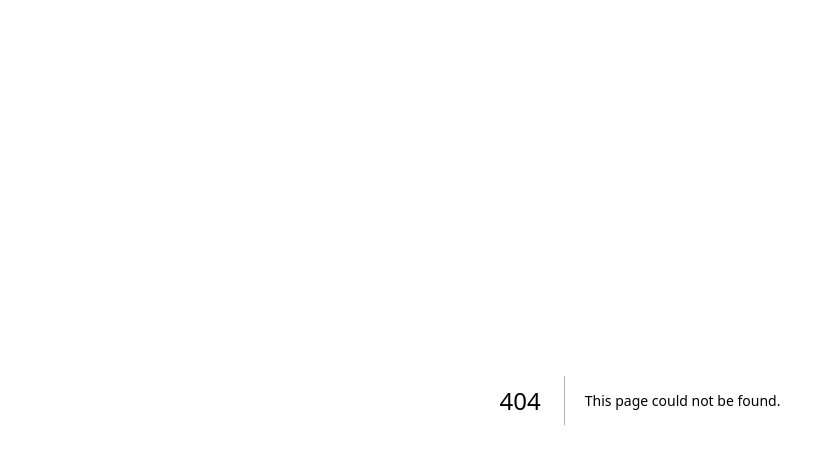
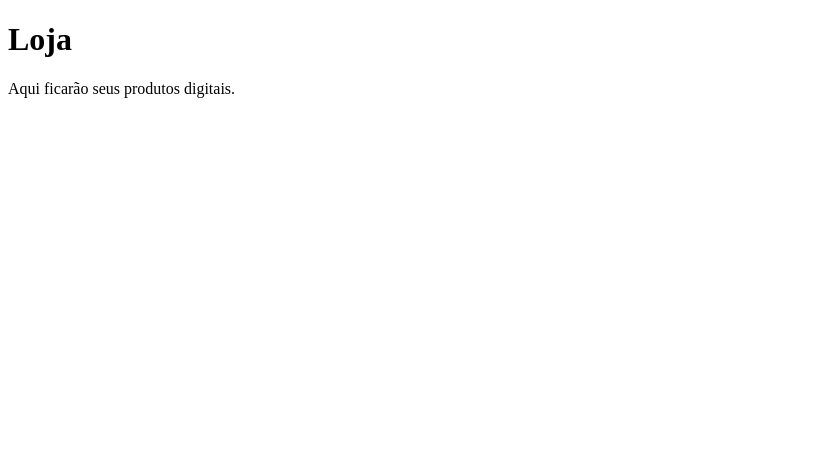
Before and after one commit to eliasgazzolli33-wq/DreamforgeAIi, a Next.js app: page /Loja in a window 1280 px wide. Before the commit this address had no page. Shown: the top 464 px of the page, without its empty margins (0-835 px from the left). Built offline with nearby package versions, Linux system fonts and the light colour scheme.

Commit message:
Create Loja.js

```diff
--- /dev/null
+++ b/pages/Loja.js
@@ -0,0 +1,8 @@
+export default function Loja() {
+  return (
+    <div>
+      <h1>Loja</h1>
+      <p>Aqui ficarão seus produtos digitais.</p>
+    </div>
+  );
+}
```
